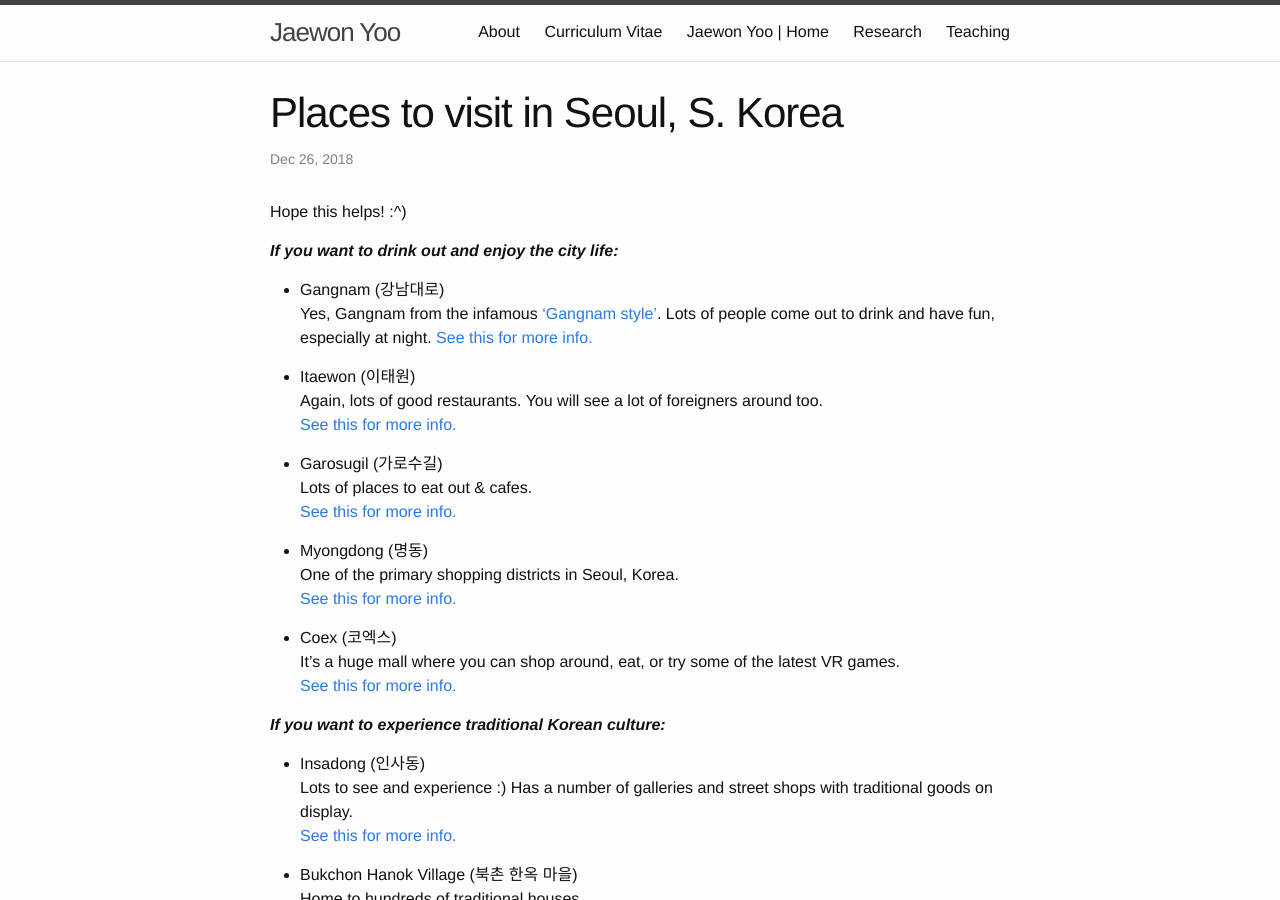
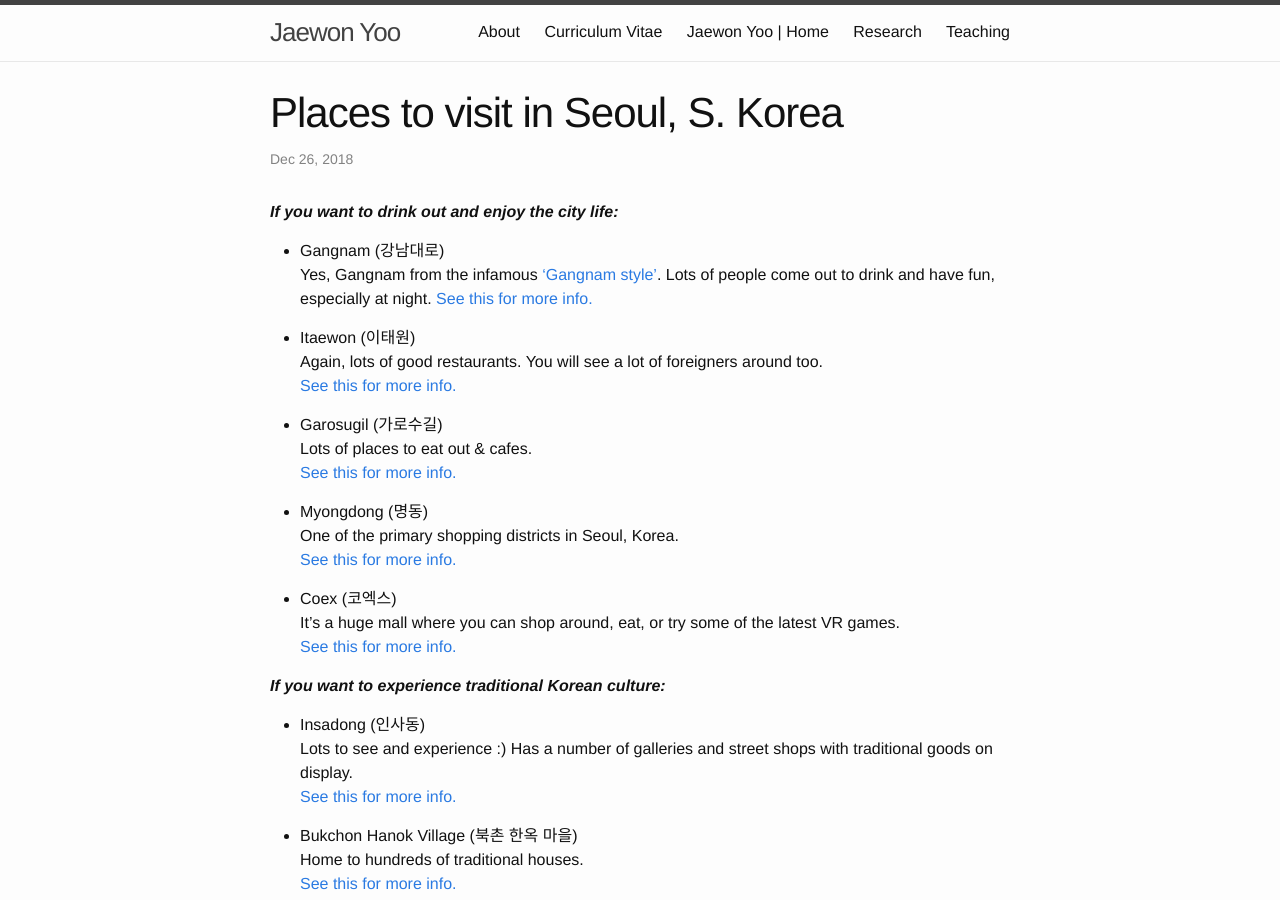
Before and after one commit to j1yoo/j1yoo.github.io, a Jekyll site: the page built from _posts/2018-12-26-places_to_visit_in_Korea.md, in a window 1280 px wide and 900 px high. Built offline with Jekyll 4.4.1, drawn with Linux system fonts in a browser that asks for light colours.

Commit message:
Update 2018-12-26-places_to_visit_in_Korea.md

```diff
--- a/_posts/2018-12-26-places_to_visit_in_Korea.md
+++ b/_posts/2018-12-26-places_to_visit_in_Korea.md
@@ -3,8 +3,6 @@ layout: post
 title: "Places to visit in Seoul, S. Korea"
 categories: misc
 ---
-
-Hope this helps! :^)
 
 _**If you want to drink out and enjoy the city life:**_
 * Gangnam (강남대로)
```
